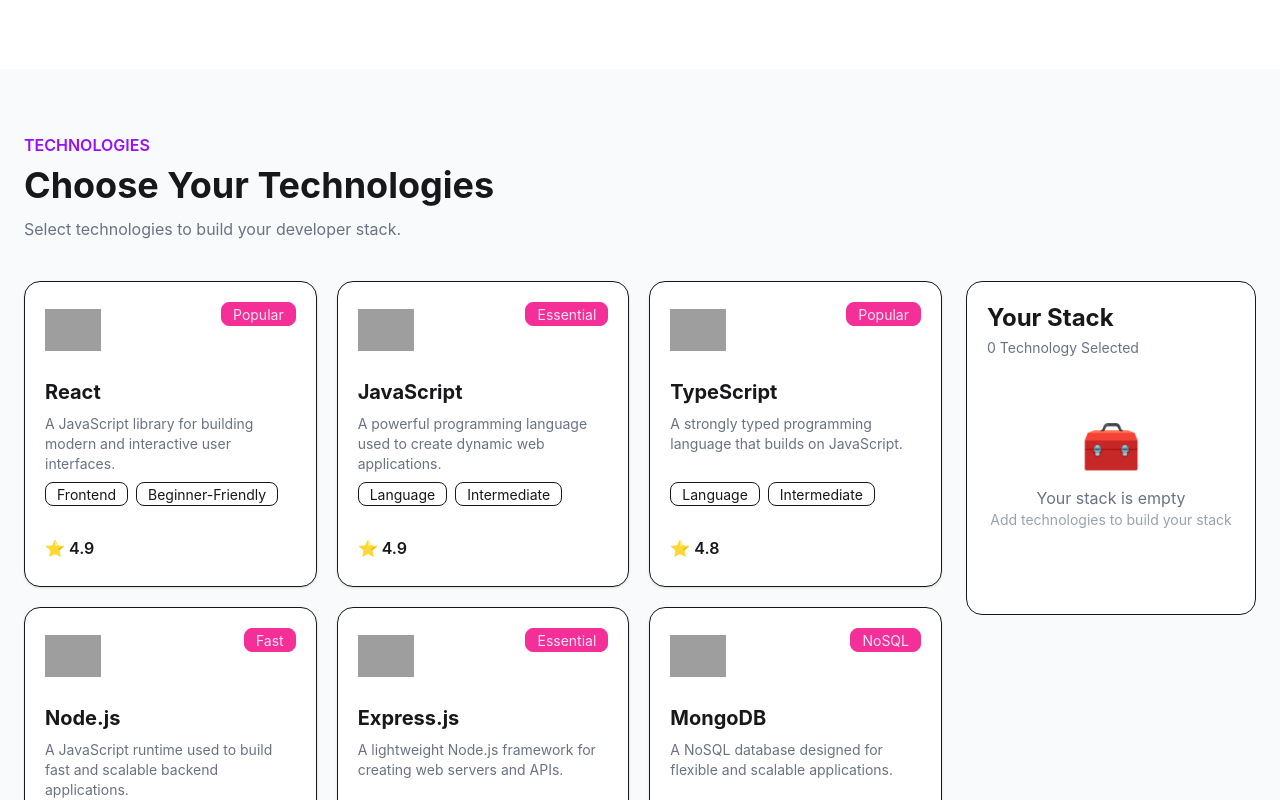
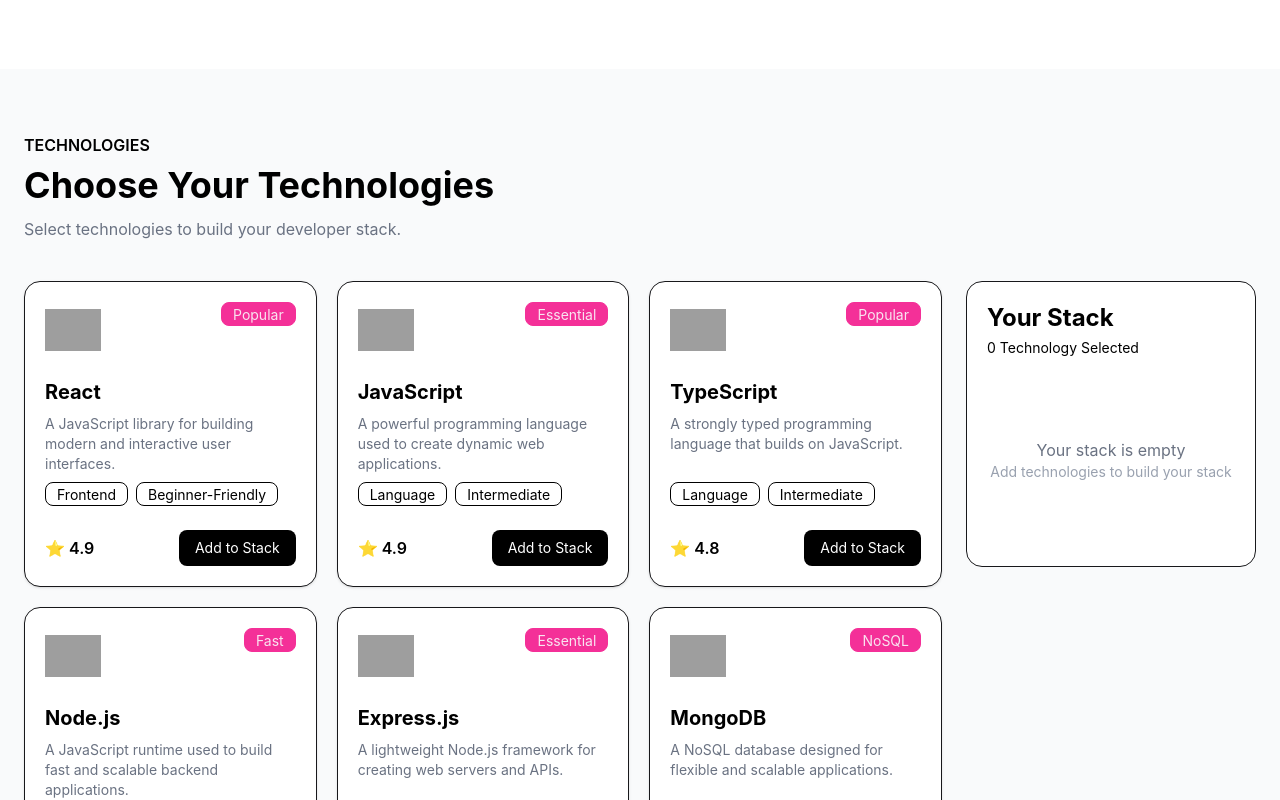
Before and after one commit to junaki2024-bot/DevStack, a React (Vite) app: page / in a window 1280 px wide. Shown: the part 620-1420 px from the top of the page. Built offline with nearby package versions, Linux system fonts and the light colour scheme; grey boxes are pictures that could not be loaded.

Commit message:
Add DevStack project

```diff
--- a/package.json
+++ b/package.json
@@ -13,6 +13,7 @@
     "@tailwindcss/vite": "^4.3.3",
     "react": "^19.2.8",
     "react-dom": "^19.2.8",
+    "react-toastify": "^11.1.0",
     "tailwindcss": "^4.3.3"
   },
   "devDependencies": {
--- a/src/App.tsx
+++ b/src/App.tsx
@@ -9,7 +9,7 @@
 import YourStack from "./components/YourStack";
 import Footer from "./components/Footer";
 
-import type { Technology } from "./types/technology";
+import type { Technology } from "./types/Technology";
 
 function App() {
 
@@ -134,11 +134,11 @@
 
         <div className="mb-10">
 
-          <p className="text-purple-600 font-semibold">
+          <p className="text-black font-semibold">
             TECHNOLOGIES
           </p>
 
-          <h2 className="text-4xl font-bold mt-2">
+          <h2 className="text-4xl font-bold mt-2 text-black">
             Choose Your Technologies
           </h2>
 
--- a/src/components/TechnologyCard.tsx
+++ b/src/components/TechnologyCard.tsx
@@ -1,4 +1,4 @@
-import type { Technology } from "../types/technology";
+import type { Technology } from "../types/Technology";
 
 interface TechnologyCardProps {
   technology: Technology;
@@ -30,18 +30,21 @@
 
       </div>
 
+
       {/* Name */}
-      <h3 className="text-xl font-bold mt-5">
+      <h3 className="text-xl font-bold mt-5 text-black">
         {technology.name}
       </h3>
+
 
       {/* Description */}
       <p className="text-gray-500 text-sm mt-2 h-12">
         {technology.description}
       </p>
 
+
       {/* Category & Difficulty */}
-      <div className="flex gap-2 mt-5">
+      <div className="flex gap-2 mt-5 text-black">
 
         <span className="badge badge-outline">
           {technology.category}
@@ -53,12 +56,14 @@
 
       </div>
 
+
       {/* Bottom */}
       <div className="flex justify-between items-center mt-6">
 
-        <span className="font-semibold">
+        <span className="font-semibold text-black">
           ⭐ {technology.rating}
         </span>
+
 
         <button
           onClick={() => addToStack(technology)}
@@ -66,7 +71,7 @@
           className={`px-4 py-2 rounded-lg text-sm ${
             isAdded
               ? "bg-gray-200 text-gray-500 cursor-not-allowed"
-              : "gradient-btn text-white"
+              : "bg-black text-white hover:bg-pink-300"
           }`}
         >
           {isAdded
--- a/src/components/YourStack.tsx
+++ b/src/components/YourStack.tsx
@@ -1,4 +1,4 @@
-import type { Technology } from "../types/technology";
+import type { Technology } from "../types/Technology";
 
 interface YourStackProps {
   stack: Technology[];
@@ -15,21 +15,19 @@
   return (
     <div className="bg-white border rounded-2xl p-5 sticky top-24">
 
-      <h2 className="text-2xl font-bold">
+      <h2 className="text-2xl font-bold text-black">
         Your Stack
       </h2>
 
-      <p className="text-gray-500 text-sm mt-1">
+      <p className="text-black text-sm mt-1">
         {stack.length} Technology Selected
       </p>
 
+
       {/* Empty State */}
       {stack.length === 0 && (
+
         <div className="text-center py-16">
-
-          <div className="text-5xl">
-            🧰
-          </div>
 
           <p className="text-gray-500 mt-4">
             Your stack is empty
@@ -40,10 +38,13 @@
           </p>
 
         </div>
+
       )}
+
 
       {/* Selected Technologies */}
       {stack.length > 0 && (
+
         <div className="mt-5">
 
           <div className="space-y-3">
@@ -60,24 +61,28 @@
                   <img
                     src={technology.icon}
                     alt={technology.name}
-                    className="w-10 h-10"
+                    className="w-10 h-10 object-contain"
                   />
 
                   <div>
-                    <h4 className="font-semibold">
+
+                    <h4 className="font-semibold text-black">
                       {technology.name}
                     </h4>
 
                     <p className="text-xs text-gray-500">
                       {technology.category}
                     </p>
+
                   </div>
 
                 </div>
 
+
+                {/* Delete */}
                 <button
                   onClick={() => removeFromStack(technology.id)}
-                  className="text-red-500 text-xl"
+                  className="text-red-500 text-xl hover:text-red-700"
                 >
                   ✕
                 </button>
@@ -88,14 +93,17 @@
 
           </div>
 
+
+          {/* Remove All */}
           <button
             onClick={removeAll}
-            className="w-full mt-5 border border-red-300 text-red-500 py-2 rounded-lg"
+            className="w-full mt-5 border border-red-300 text-red-500 py-2 rounded-lg hover:bg-red-50"
           >
             Remove All
           </button>
 
         </div>
+
       )}
 
     </div>
```
Also changed, not shown: src/types/Technology.ts (renamed from src/types/tecnology.ts), 1 other file (tests, documents, lock files or other folders).
